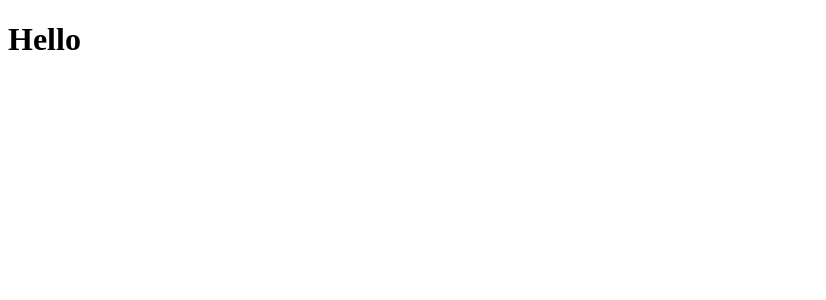
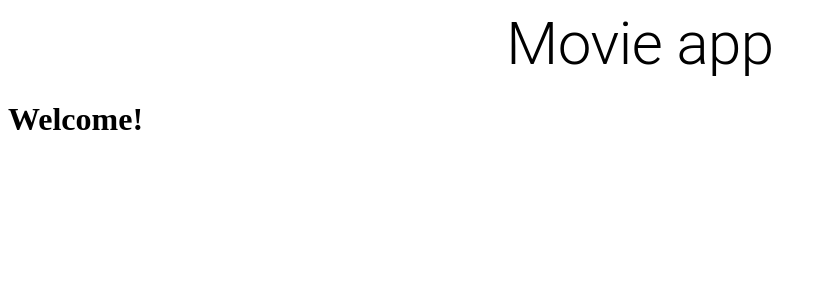
Before and after one commit to nikolalekoski/movie-app, a React (Vite) app: page / in a window 1280 px wide. Shown: the top 300 px of the page, without its empty margins (0-826 px from the left). Built offline with nearby package versions, Linux system fonts and the light colour scheme.

Commit message:
adding components

```diff
--- a/package.json
+++ b/package.json
@@ -10,6 +10,9 @@
     "preview": "vite preview"
   },
   "dependencies": {
+    "@emotion/react": "^11.14.0",
+    "@emotion/styled": "^11.14.1",
+    "@mui/material": "^7.3.1",
     "react": "^19.1.1",
     "react-dom": "^19.1.1"
   },
--- a/src/App.tsx
+++ b/src/App.tsx
@@ -1,8 +1,12 @@
+import Header from  './components/Header.tsx';
+import Home from './pages/Home.tsx';
+
 function App() {
 
   return (
     <>
-   <h1>Hello</h1>
+    <Header></Header>
+    <Home></Home>
     </>
   )
 }
--- /dev/null
+++ b/src/components/Header.tsx
@@ -0,0 +1,11 @@
+import { Typography } from "@mui/material";
+
+export default function Header(){
+return (
+    <header>
+<Typography variant="h2" align="center">Movie app</Typography>
+</header>
+)
+
+
+}
--- /dev/null
+++ b/src/pages/Home.tsx
@@ -0,0 +1,6 @@
+export default function Home(){
+
+    return (
+        <h1>Welcome!</h1>
+    )
+}
```
Also changed, not shown: 1 other file (tests, documents, lock files or other folders).
